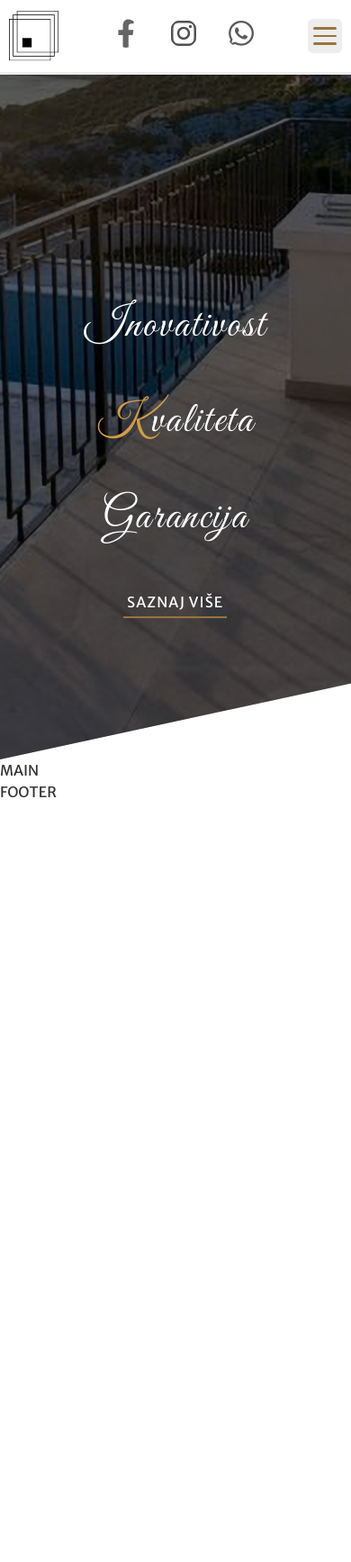
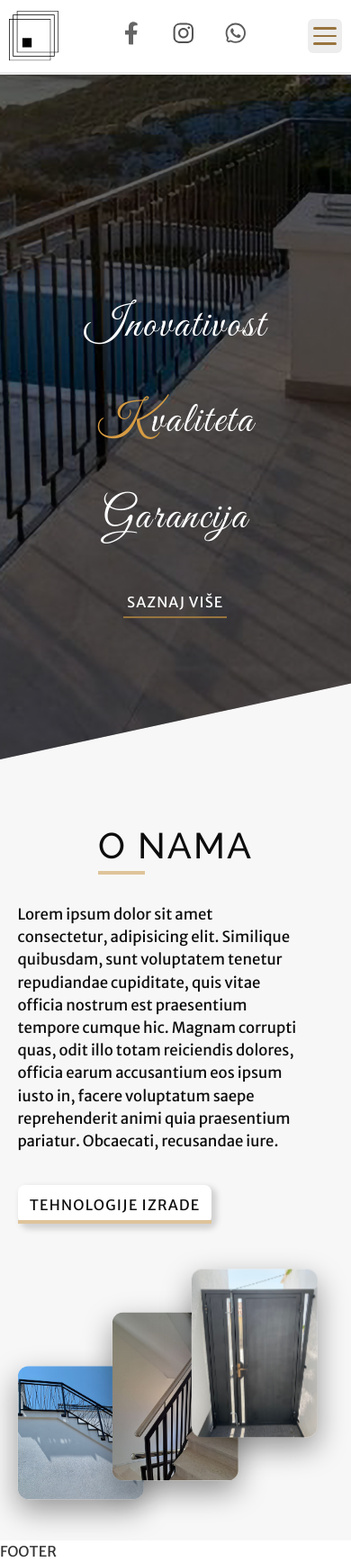
Before and after one commit to Ariador1987/Ciconator, a website: page src/index.html in a window 390 px wide. Shown: the whole page at 90% size. Before the commit the page ends 892 px from the top, so only its background shows below. Drawn offline with Linux system fonts and the light colour scheme.

Commit message:
about us skoro gotov, rješit btn

```diff
--- a/src/index.html
+++ b/src/index.html
@@ -46,7 +46,7 @@
                     </a>
                 </div>
 
-                <button class="main-nav--toggler">
+                <button type="button" class="main-nav--toggler">
                     <a href="#">
                         <!-- <i class="fas fa-bars fa-2x"></i> -->
                         <span class="main-nav--toggler-line main-nav--toggler-line-1"></span>
@@ -90,7 +90,34 @@
         </div>
     </header>
     <main>
-        MAIN
+        <div class="container">
+            <section class="section-about">
+                <div class="split-view">
+                    <div class="section-about__info">
+                        <h2 class="section-heading">O nama</h2>
+                        <p class="section-about__info--text">Lorem ipsum dolor sit amet consectetur, adipisicing elit.
+                            Similique quibusdam, sunt
+                            voluptatem
+                            tenetur repudiandae cupiditate, quis vitae officia nostrum est praesentium tempore cumque
+                            hic.
+                            Magnam corrupti quas, odit illo totam reiciendis dolores, officia earum accusantium eos
+                            ipsum
+                            iusto
+                            in, facere voluptatum saepe reprehenderit animi quia praesentium pariatur. Obcaecati,
+                            recusandae
+                            iure.
+                        </p>
+                        <a href="#" class="btn btn--link btn--underlined section-about__info--btn">Tehnologije
+                            izrade</a>
+                    </div>
+                    <div class="section-about__images">
+                        <img src="./img/Ograda-3-showcase-1.jpg" alt="ograda" class="image image-1">
+                        <img src="./img/stubiste-3-showcase-2.jpg" alt="stubiste" class="image image-2">
+                        <img src="./img/vrata-2-lg-showcase-3.jpg" alt="vrata" class="image image-3">
+                    </div>
+                </div>
+            </section>
+        </div>
     </main>
     <footer>
         FOOTER
--- a/src/js/main.js
+++ b/src/js/main.js
@@ -2,12 +2,14 @@ const togglerBtn = document.querySelector(".main-nav--toggler");
 const linksContainer = document.querySelector(".main-nav__links-container");
 const hamburgerLines = document.querySelectorAll(".main-nav--toggler-line");
 
-togglerBtn.addEventListener("click", () => {
+togglerBtn.addEventListener("click", (e) => {
+    e.preventDefault();
     hamburgerLines.forEach((el) => el.classList.toggle("active"));
     linksContainer.classList.toggle("active");
 });
 
-linksContainer.addEventListener("click", () => {
+linksContainer.addEventListener("click", (e) => {
+    e.preventDefault();
     if ([...hamburgerLines].some((el) => el.classList.contains("active"))) {
         hamburgerLines.forEach((el) => el.classList.remove("active"));
         linksContainer.classList.remove("active");
--- a/src/scss/_base.scss
+++ b/src/scss/_base.scss
@@ -67,7 +67,8 @@ h6 {
     line-height: 1.2;
 }
 
-p {
+p,
+blockquote {
     max-width: 50ch;
     font-size: 1.8rem;
 
--- a/src/scss/_layout.scss
+++ b/src/scss/_layout.scss
@@ -0,0 +1,129 @@
+main {
+    background-color: var(--clr-grey-light-1);
+    color: var(--clr-grey-dark-4);
+    margin-top: -20rem;
+}
+
+.section {
+    &-about {
+        margin-top: 8rem;
+        padding: 30rem 5vw 15rem;
+
+        @include respond(tab-port) {
+            padding: 20rem 5vw;
+        }
+
+        &__info {
+            @include flexCenter;
+            flex-direction: column;
+            justify-content: space-between;
+
+            @include respond(tab-land) {
+                min-height: 40vw;
+            }
+
+            &--text {
+                margin-bottom: 4.5rem;
+                margin-right: 5rem;
+            }
+
+            &--btn {
+                align-self: flex-end;
+
+                @include respond(tab-port) {
+                    align-self: center;
+                }
+
+                @include respond(phone) {
+                    align-self: baseline;
+                }
+            }
+        }
+
+        &__images {
+            position: relative;
+
+            @include respond (tab-port) {
+                margin-top: 20rem;
+            }
+
+            .image {
+                @include posAbsCenter;
+                width: 55%;
+                max-width: 100%;
+                display: block;
+                object-fit: cover;
+                border-radius: 12px;
+                outline: 4px solid transparent;
+                transition: 0.2s;
+                box-shadow: 0 1.5rem 4rem hsla(0, 0%, 0%, 0.4);
+                will-change: outline;
+                backface-visibility: hidden;
+
+                @include respond(tab-port) {
+                    width: 40%;
+                }
+
+                @include respond(phone) {
+                    outline: 2px solid transparent;
+                }
+
+                &-1 {
+                    left: 25%;
+                    top: 0rem;
+
+                    @include respond(phone) {
+                        left: 20%;
+                        top: 5rem;
+                    }
+                }
+
+                &-2 {
+                    right: 0;
+                    top: 12.5rem;
+
+                    @include respond(tab-port) {
+                        top: 6.5rem;
+                    }
+
+                    @include respond(phone) {
+                        right: 75%;
+                        top: 0;
+                    }
+                }
+
+                &-3 {
+                    left: 80%;
+                    top: 25rem;
+
+                    @include respond(tab-land) {
+                        left: 70%;
+                    }
+
+                    @include respond(tab-port) {
+                        left: 75%;
+                        top: 10rem;
+                    }
+
+                    @include respond(phone) {
+                        top: -6rem;
+                    }
+                }
+
+                &:hover,
+                &:active {
+                    outline-offset: 3px;
+                    outline: 4px solid var(--clr-primary-light);
+                    z-index: 1;
+                    box-shadow: .75rem 2.25rem 5rem 3px hsla(0, 0%, 0%, 0.4);
+                    transform: translate(-50%, -50%) scale(1.05);
+                    filter: saturate(1.2);
+
+                    @include respond(phone) {
+                        outline: 2px solid var(--clr-primary-light);
+                    }
+                }
+            }
+        }
+    }
+}
--- a/src/scss/_mixins.scss
+++ b/src/scss/_mixins.scss
@@ -41,3 +41,12 @@
         }
     }
 }
+
+@mixin underline {
+    content: "";
+    position: absolute;
+    bottom: 0;
+    left: 0;
+    border: 2px solid var(--clr-primary);
+    width: 30%;
+}
--- a/src/scss/_utilities.scss
+++ b/src/scss/_utilities.scss
@@ -1,9 +1,97 @@
 .container {
     max-width: $website-width;
     margin: 0 auto;
-    overflow: hidden;
+    // overflow: hidden;
+}
 
-    &--95vw {
-        width: 95vw;
+.section-heading {
+    display: inline-block;
+    font-size: 5rem;
+    font-weight: 500;
+    letter-spacing: 2px;
+    margin: 0 auto 4rem;
+    padding: 1rem 0;
+    position: relative;
+    text-align: center;
+    text-transform: uppercase;
+
+    &::before {
+        @include underline;
     }
 }
+
+.btn {
+    display: inline-block;
+    text-transform: uppercase;
+    cursor: pointer;
+
+    white-space: nowrap;
+    text-align: center;
+    font-size: 2rem;
+    letter-spacing: 1.2px;
+    min-width: 25%;
+    max-width: min-content;
+
+    &--bordered {
+        border: 1px solid var(--clr-primary);
+        border-radius: 6px;
+    }
+
+    &--block {
+        display: block;
+        width: 80%;
+        margin: 0 auto;
+    }
+
+    &--underlined {
+        position: relative;
+        padding: 1.2rem 1.6rem;
+        color: var(--clr-grey-dark-4);
+        z-index: 1;
+        transition: 0.2s ease;
+        will-change: transform;
+
+        &::before {
+            content: "";
+            position: absolute;
+            bottom: 0;
+            left: 0;
+            background-color: #fff;
+            width: 100%;
+            height: 100%;
+            z-index: -1;
+            border: none;
+            outline: none;
+            box-shadow: 4px 4px 6px 2px var(--clr-grey-light-4);
+            border-radius: 8px;
+            transition: 0.2s ease;
+        }
+
+        &::after {
+            @include underline;
+            height: 1px;
+            width: 100%;
+            margin: 0 auto;
+            z-index: -1;
+        }
+
+        &:hover,
+        &:active {
+            color: var(--clr-primary-dark);
+
+            &::before {
+                box-shadow: 6px 6px 9px 3px var(--clr-grey-light-4);
+            }
+        }
+    }
+}
+
+.split-view {
+    display: grid;
+    grid-template-columns: repeat(2, 1fr);
+    gap: 4rem;
+
+    @include respond(tab-port) {
+        grid-template-columns: 1fr;
+    }
+}
--- a/src/scss/_variables.scss
+++ b/src/scss/_variables.scss
@@ -9,7 +9,7 @@
 
     --clr-secondary: hsl(209, 63%, 75%);
     --clr-secondary-light: hsl(209, 84%, 56%);
-    --clr-secondary-dark: #5643fa;
+    --clr-secondary-dark: hsl(246, 95%, 62%);
 
     --clr-accent: hsl(272, 76%, 53%);
     --clr-accent-light: hsl(272, 83%, 64%);
@@ -34,7 +34,7 @@
     --ff-body: "Merriweather Sans", sans-serif;
 }
 
-$website-width: 1320px;
+$website-width: 1440px;
 $min-nav-height: 7.5rem;
 $counter-font-family: "Roboto Mono", sans-serif;
 $gradient-primary: linear-gradient(to right bottom,
--- a/src/scss/components/_navbar.scss
+++ b/src/scss/components/_navbar.scss
@@ -108,8 +108,8 @@
         }
 
         &--svg {
-            width: 4rem;
-            height: 4rem;
+            width: 3.2rem;
+            height: 3.2rem;
             border-radius: 50%;
             transition: 0.3s ease;
             filter: grayscale(1);
```
Also changed, not shown: dist/css/main.css, dist/img/Ograda-3-showcase-1.jpg (added), dist/img/stubiste-3-showcase-2.jpg (added), dist/img/vrata-2-lg-showcase-3.jpg (added), dist/index.html, dist/js/bundle.js, src/img/Ograda-3-showcase-1.jpg (added), src/img/stubiste-3-showcase-2.jpg (added), src/img/vrata-2-lg-showcase-3.jpg (added).
